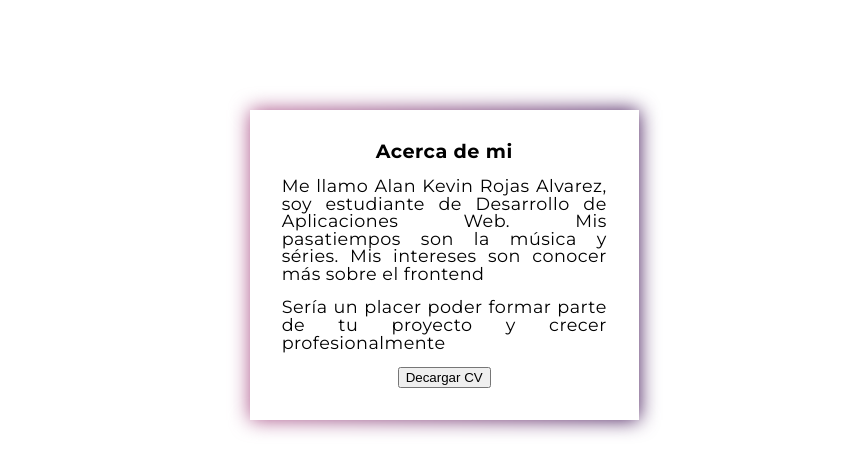
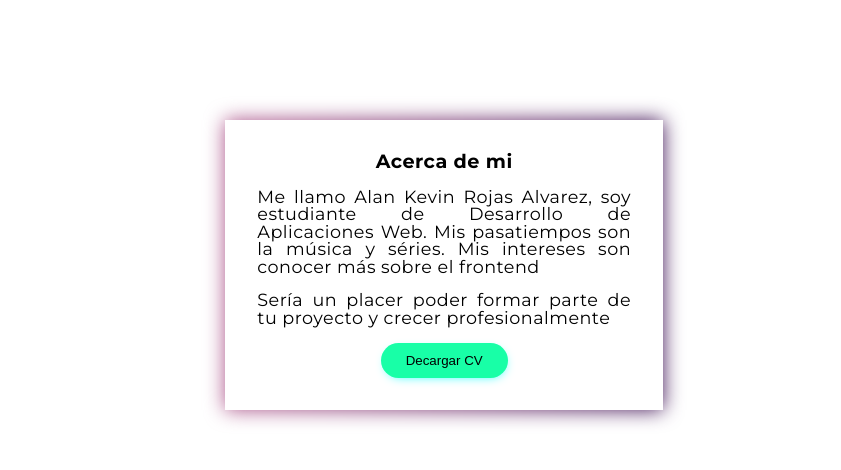
Before and after one commit to ikki0/ikki0.github.io, a plain HTML site: page index.html in a window 1280 px wide. Shown: the part 935-1405 px from the top of the page, 439-1280 px from the left. Drawn offline with nearby package versions, Linux system fonts and the light colour scheme.

Commit message:
nnuevo cambio

```diff
--- a/portfolio/css/styles.css
+++ b/portfolio/css/styles.css
@@ -129,7 +129,7 @@ body {
 .presentacion {
     position: relative;
     background-color: white;
-    width: 80%;
+    width: 90%;
     display: flex;
     flex-direction: column;
     align-items: center;
@@ -164,6 +164,7 @@ body {
     grid-template-columns: repeat(2,1fr);
     width: 100vw;
 }
+*/
 
 .download_cv {
     padding: 10px 25px;
@@ -172,4 +173,4 @@ body {
     border: none;
     border-radius: 20px;
     box-shadow: 1px 3px 11px -5px aqua;
-} */
+}
```
